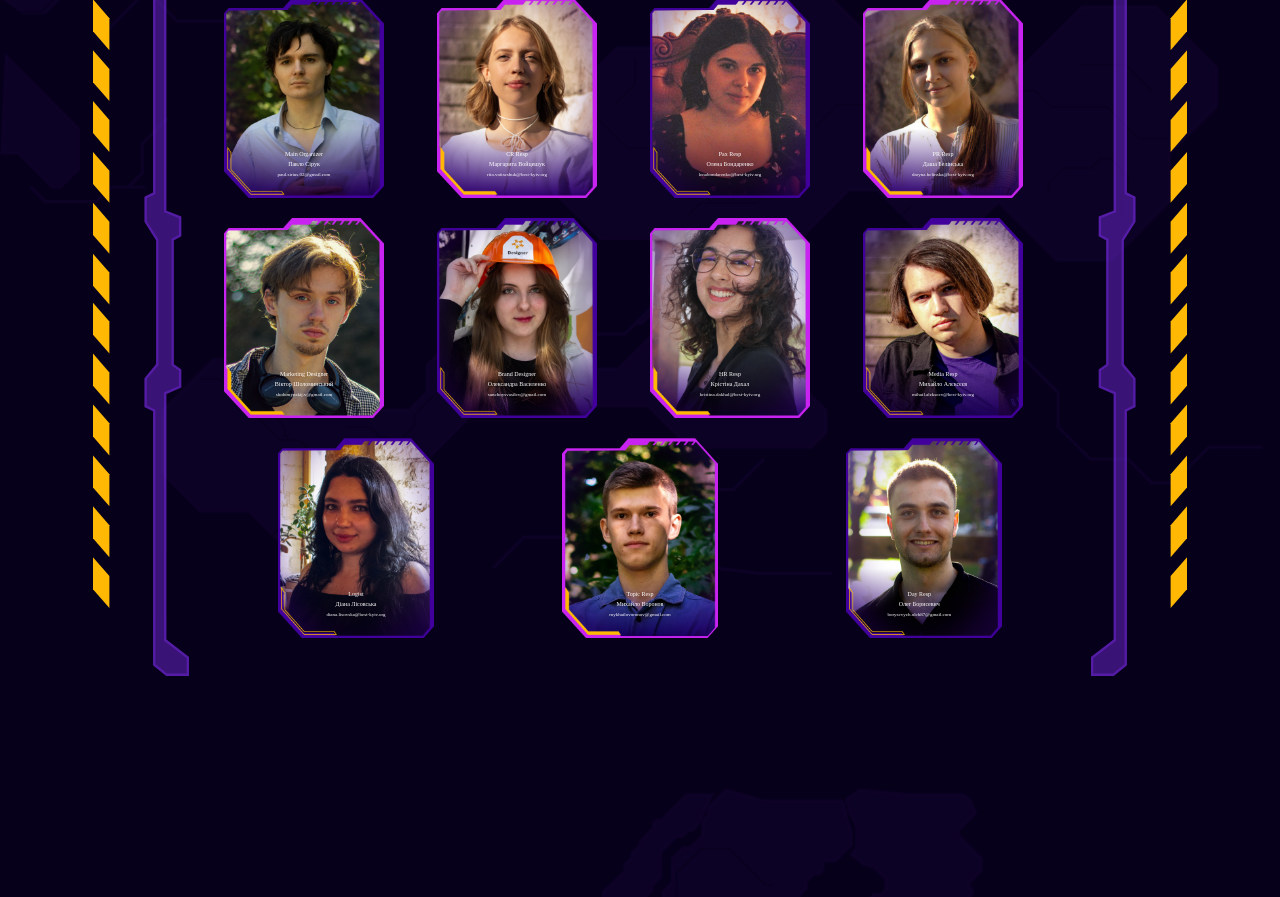
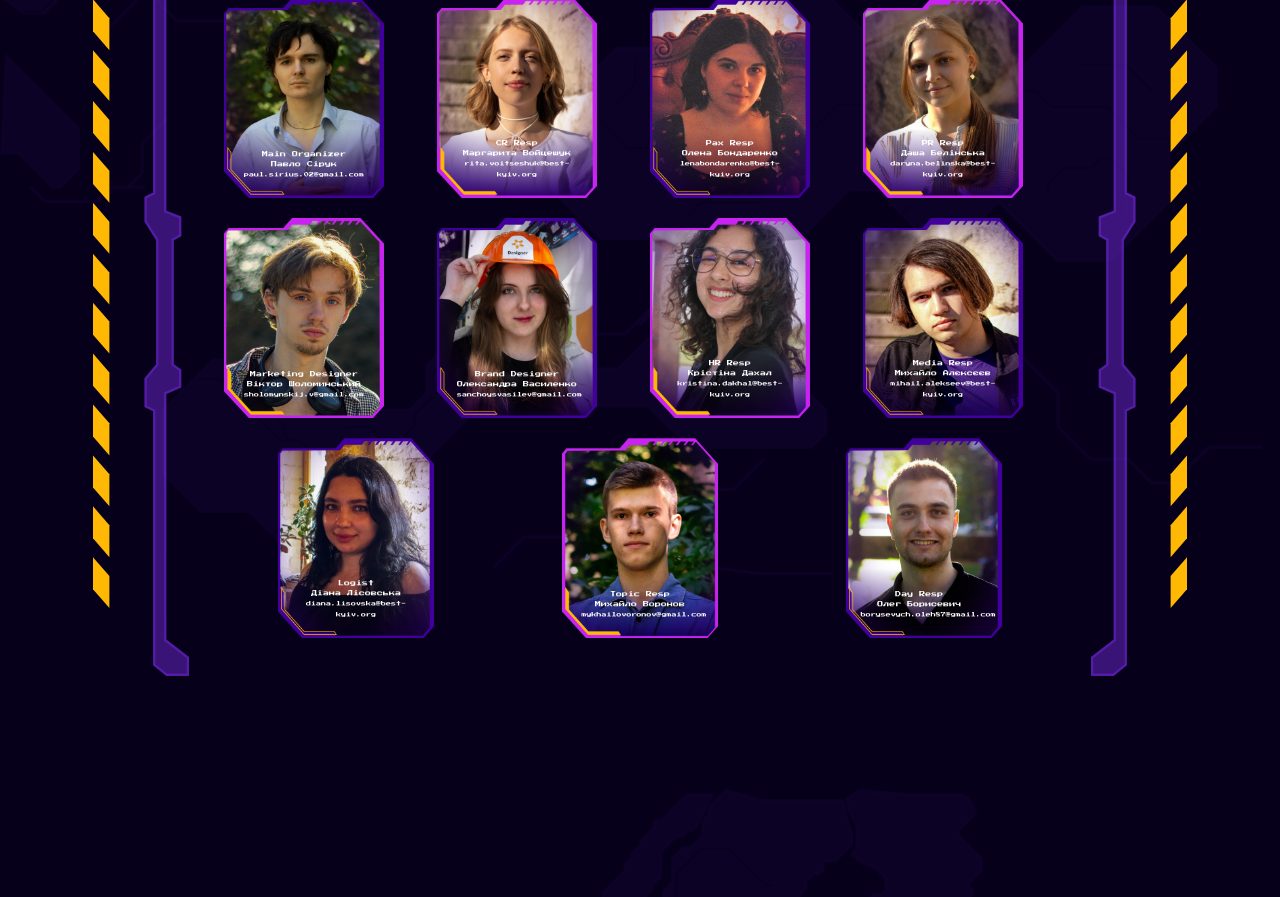
Before and after one commit to bestkyiv/arc-2023, a Next.js app: page / in a window 1280 px wide. Shown: the part 3640-4537 px from the top of the page. Built offline with nearby package versions, Linux system fonts and the light colour scheme.

Commit message:
added press start 2p font

```diff
--- a/styles/index.css
+++ b/styles/index.css
@@ -15,6 +15,13 @@
 @font-face {
     font-family: 'Kreadon Bold';
     src: local('Kreadon Bold'), url("../fonts/kreadon/kreadon-bold.otf") format('opentype');
+    /* other formats include: 'woff2', 'truetype, 'opentype',
+                              'embedded-opentype', and 'svg' */
+}
+
+@font-face {
+    font-family: 'Press Start 2P';
+    src: local('Press Start 2P'), url("../fonts/press-start-2p/PressStart2P-Regular.ttf") format('truetype');
     /* other formats include: 'woff2', 'truetype, 'opentype',
                               'embedded-opentype', and 'svg' */
 }
```
